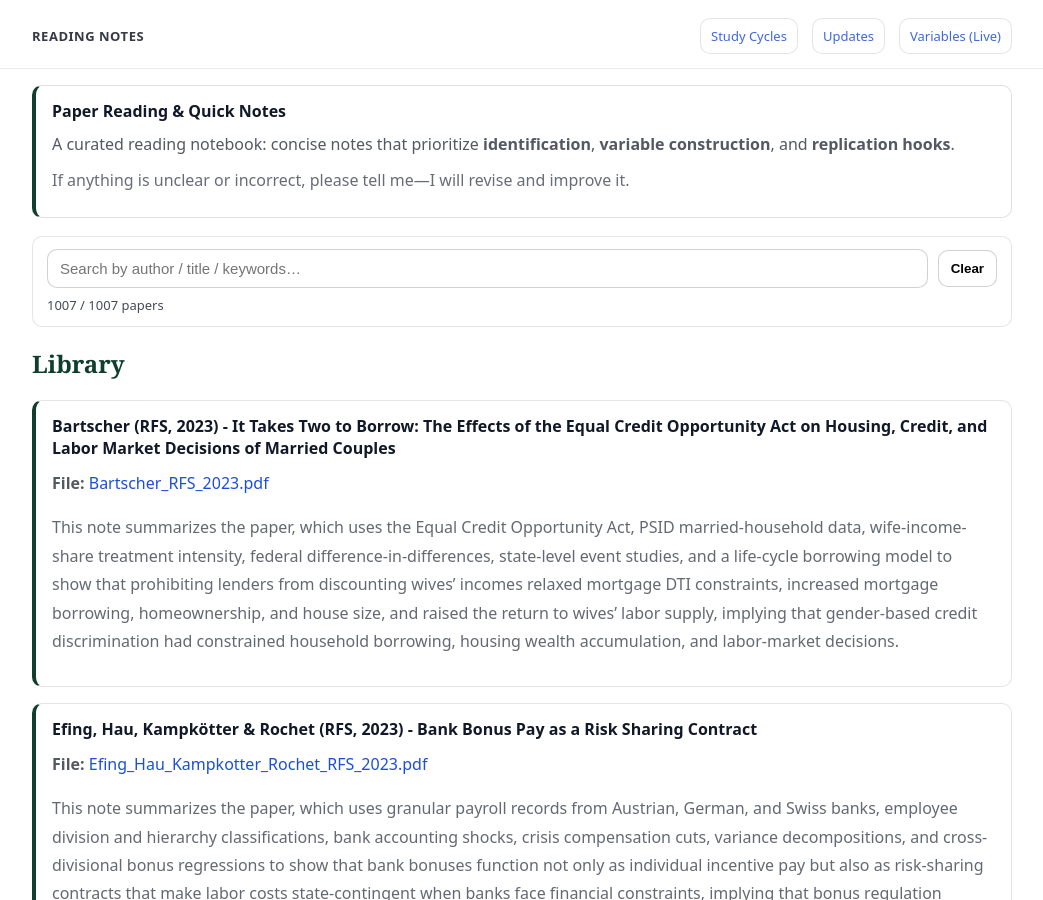
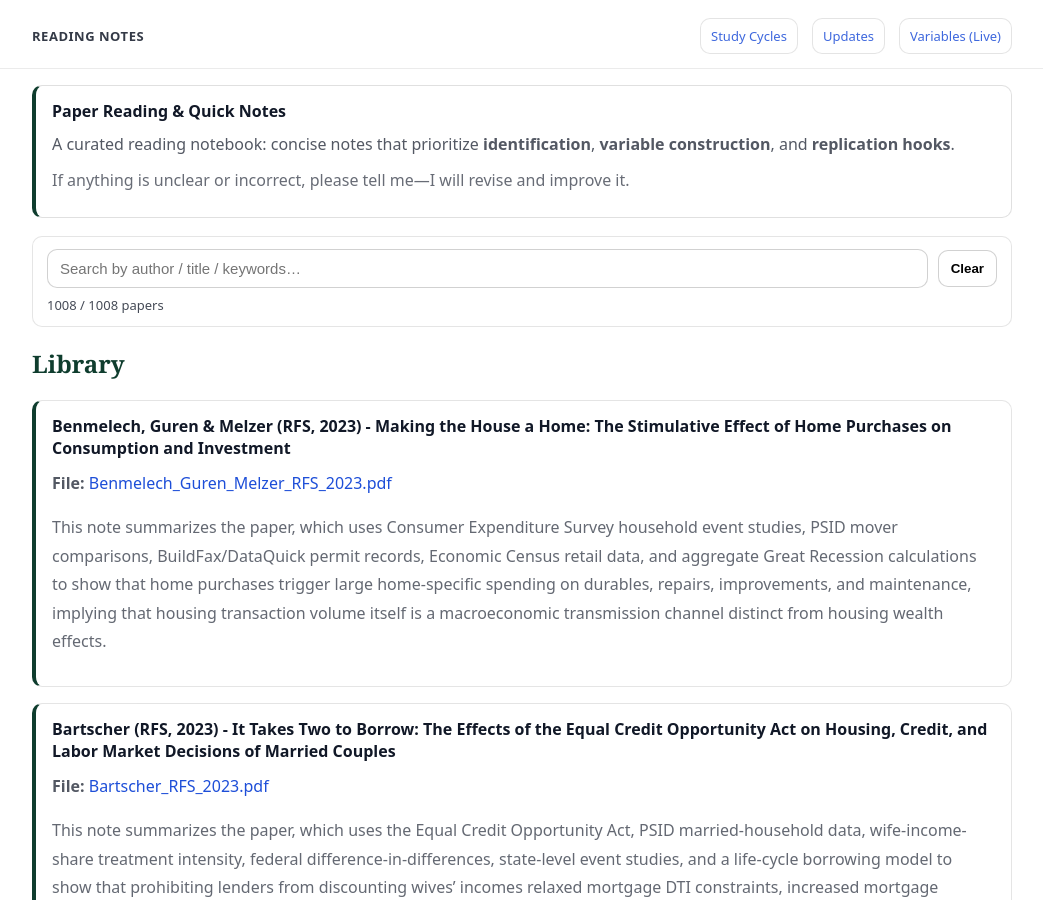
Before and after one commit to yaxinzn/study-archive, a Jekyll site: the page built from reading/index.md, in a window 1280 px wide and 900 px high. Shown: the whole window, without its empty margins (118-1161 px from the left). Built offline with Jekyll 4.4.1, drawn with Linux system fonts in a browser that asks for light colours.

Commit message:
Reading: add/update Benmelech_Guren_Melzer_RFS_2023.pdf

```diff
--- a/_data/reading.yml
+++ b/_data/reading.yml
@@ -1,3 +1,7 @@
+- title: "Benmelech, Guren & Melzer (RFS, 2023) - Making the House a Home: The Stimulative Effect of Home Purchases on Consumption and Investment"
+  file: "Benmelech_Guren_Melzer_RFS_2023.pdf"
+  desc: "This note summarizes the paper, which uses Consumer Expenditure Survey household event studies, PSID mover comparisons, BuildFax/DataQuick permit records, Economic Census retail data, and aggregate Great Recession calculations to show that home purchases trigger large home-specific spending on durables, repairs, improvements, and maintenance, implying that housing transaction volume itself is a macroeconomic transmission channel distinct from housing wealth effects."
+
 - title: "Bartscher (RFS, 2023) - It Takes Two to Borrow: The Effects of the Equal Credit Opportunity Act on Housing, Credit, and Labor Market Decisions of Married Couples"
   file: "Bartscher_RFS_2023.pdf"
   desc: "This note summarizes the paper, which uses the Equal Credit Opportunity Act, PSID married-household data, wife-income-share treatment intensity, federal difference-in-differences, state-level event studies, and a life-cycle borrowing model to show that prohibiting lenders from discounting wives’ incomes relaxed mortgage DTI constraints, increased mortgage borrowing, homeownership, and house size, and raised the return to wives’ labor supply, implying that gender-based credit discrimination had constrained household borrowing, housing wealth accumulation, and labor-market decisions."
```
Also changed, not shown: 1 other file.
